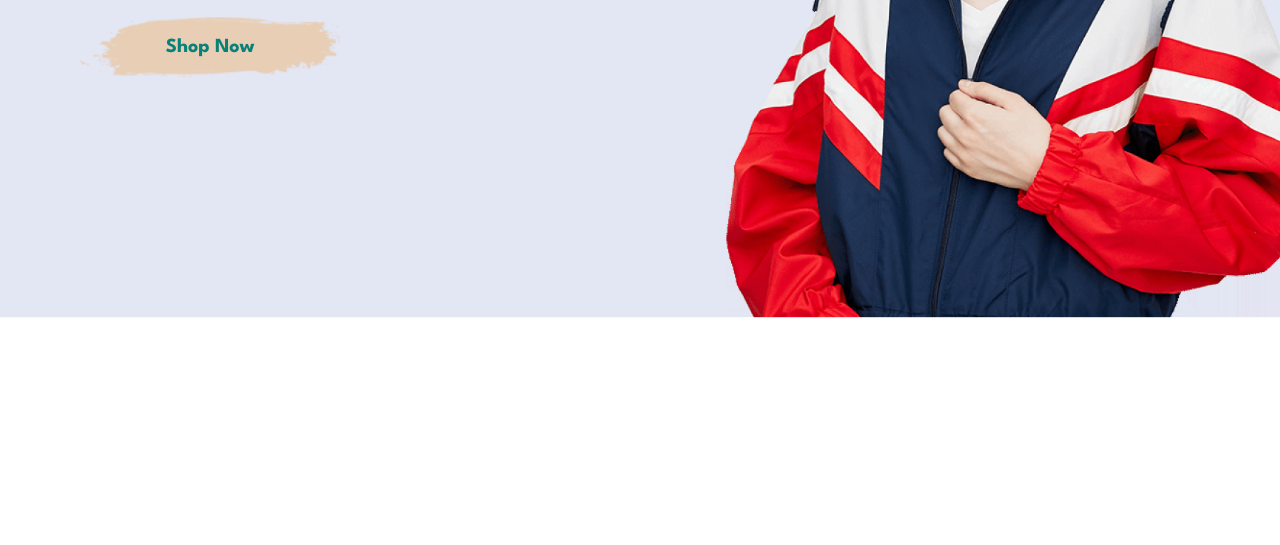
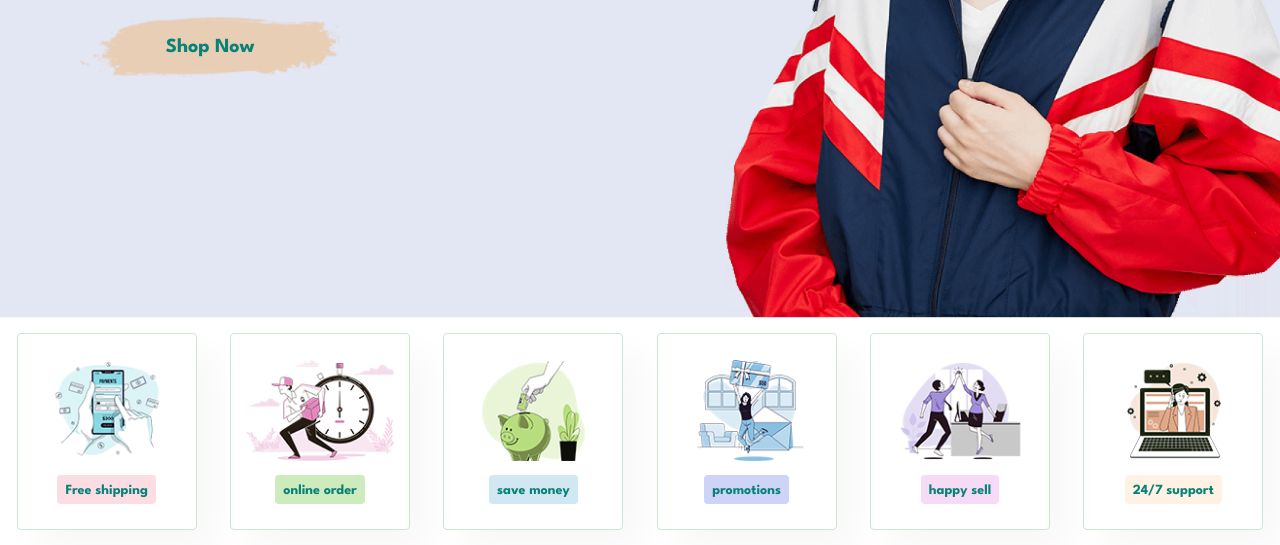
Before and after one commit to adityahongal/Textile-Hub-Project, a plain HTML site: page index.html in a window 1280 px wide. Shown: the part 482-1027 px from the top of the page. Before the commit the page ends 800 px from the top, so only its background shows below. Drawn offline with Linux system fonts and the light colour scheme.

Commit message:
Added featured Section

```diff
--- a/index.html
+++ b/index.html
@@ -1,10 +1,10 @@
 <!DOCTYPE html>
 <html lang="en">
   <head>
-    <meta charset="UTF-8">
-    <meta name="viewport" content="width=device-width, initial-scale=1.0">
+    <meta charset="UTF-8" />
+    <meta name="viewport" content="width=device-width, initial-scale=1.0" />
     <title>TextileHub</title>
-    <link rel="stylesheet" href="./styles.css">
+    <link rel="stylesheet" href="./styles.css" />
     <script
       src="https://kit.fontawesome.com/0e53af926d.js"
       crossorigin="anonymous"
@@ -15,7 +15,7 @@
     <header>
       <div id="header">
         <div class="header-logo">
-                <a href="#"><img src="./assets/logo.png" alt="header-logo"/></a>
+          <a href="#"><img src="./assets/logo.png" alt="header-logo" /></a>
         </div>
         <div class="header-list">
           <nav class="header-list-nav">
@@ -35,8 +35,8 @@
     </header>
 
     <!-- Main Section -->
+    <main>
       <!-- Hero Section -->
-     <main>
       <section id="hero">
         <h4>Offer-you-can't-refuse</h4>
         <h2>Super value deals</h2>
@@ -44,6 +44,34 @@
         <p>*save more on coupons & up to 70% off!</p>
         <button>Shop Now</button>
       </section>
+
+      <!-- Features Section -->
+      <section id="features" class="section-p1">
+        <div class="f-box">
+          <img src="assets/features/f1.png" alt="free shipping" />
+          <h6>Free shipping</h6>
+        </div>
+        <div class="f-box">
+          <img src="assets/features/f2.png" alt="online order" />
+          <h6>online order</h6>
+        </div>
+        <div class="f-box">
+          <img src="assets/features/f3.png" alt="save money" />
+          <h6>save money</h6>
+        </div>
+        <div class="f-box">
+          <img src="assets/features/f4.png" alt="promotions" />
+          <h6>promotions</h6>
+        </div>
+        <div class="f-box">
+          <img src="assets/features/f5.png" alt="happy sell" />
+          <h6>happy sell</h6>
+        </div>
+        <div class="f-box">
+          <img src="assets/features/f6.png" alt="24/7 support" />
+          <h6>24/7 support</h6>
+        </div>
+      </section>
     </main>
   </body>
 </html>
--- a/styles.css
+++ b/styles.css
@@ -1,6 +1,6 @@
 @import url("https://fonts.googleapis.com/css2?family=League+Spartan:wght@100;200;300;400;500;600;700;800;900&display=swap");
 
-*{
+* {
   margin: 0;
   padding: 0;
   box-sizing: border-box;
@@ -35,13 +35,13 @@ h1 {
 
 /* Header Design */
 
-#header{
+#header {
   display: flex;
   align-items: center;
   justify-content: space-between;
   background-color: #e3e6f3;
   padding: 20px 80px;
-    box-shadow: 0px 5px 15px rgba(0,0,0,0.06);
+  box-shadow: 0px 5px 15px rgba(0, 0, 0, 0.06);
   z-index: 999;
   position: fixed;
   top: 0;
@@ -49,23 +49,23 @@ h1 {
   right: 0;
 }
 
-.header-list{
+.header-list {
   display: flex;
   align-items: center;
   justify-content: center;
 }
 
-.header-list-nav ul{
+.header-list-nav ul {
   display: flex;
 }
 
-.header-list-nav ul li{
+.header-list-nav ul li {
   list-style: none;
   padding: 0 20px;
   position: relative;
 }
 
-.header-list-nav ul a{
+.header-list-nav ul a {
   text-decoration: none;
   font-size: 16px;
   font-weight: 600;
@@ -74,12 +74,12 @@ h1 {
 }
 
 .header-list-nav ul a:hover,
-.header-list-nav ul a.active{
+.header-list-nav ul a.active {
   color: #088178;
   content: "";
 }
 
-.header-logo img{
+.header-logo img {
   width: 60px;
   height: 50px;
 }
@@ -96,7 +96,7 @@ h1 {
 }
 
 .header-list-nav ul li a:hover::after,
-.header-list-nav ul li a.actve::after{
+.header-list-nav ul li a.actve::after {
   content: "";
   width: 30%;
   height: 2px;
@@ -109,7 +109,7 @@ h1 {
 /* Main Section */
 /* Hero */
 
-#hero{
+#hero {
   background-image: url(./assets/hero4.png);
   height: 100vh;
   width: 100%;
@@ -121,22 +121,22 @@ h1 {
   padding: 0 80px;
 }
 
-#hero h4{
+#hero h4 {
   padding-bottom: 15px;
   font-size: 40px;
 }
 
-#hero h2{
+#hero h2 {
   font-size: 70px;
   padding-bottom: 5px;
 }
 
-#hero h1{
+#hero h1 {
   font-size: 70px;
   color: #088178;
 }
 
-#hero p{
+#hero p {
   font-size: 20px;
   padding-bottom: 30px;
 }
@@ -155,3 +155,52 @@ h1 {
   color: #088178;
   padding: 14px 65px 14px 65px;
 }
+
+/* feature section styles */
+
+#features {
+  display: flex;
+  align-items: center;
+  justify-content: space-around;
+}
+#features .f-box {
+  width: 180px;
+  text-align: center;
+  padding: 25px 15px;
+  box-shadow: 20px 20px 34px rgba(0, 0, 0, 0.03);
+  border: 1px solid #cce7d0;
+  border-radius: 4px;
+  margin: 15px 0;
+  transition: box-shadow 0.3s;
+}
+#features .f-box:hover {
+  box-shadow: 20px 20px 54px rgba(0, 0, 0, 0.1);
+}
+#features .f-box img {
+  width: 100%;
+  margin-bottom: 10px;
+}
+#features .f-box h6 {
+  display: inline-block;
+  padding: 9px 8px 6px 8px;
+  line-height: 1;
+  font-size: 14px;
+  border-radius: 4px;
+  color: #088178;
+  background-color: #fddde4;
+}
+#features .f-box:nth-child(2) h6 {
+  background-color: #cdebbc;
+}
+#features .f-box:nth-child(3) h6 {
+  background-color: #d1e8f2;
+}
+#features .f-box:nth-child(4) h6 {
+  background-color: #cdd4f8;
+}
+#features .f-box:nth-child(5) h6 {
+  background-color: #f6dbf6;
+}
+#features .f-box:nth-child(6) h6 {
+  background-color: #fff2e5;
+}
```
Lines whose indentation alone changed are shown as unchanged.
